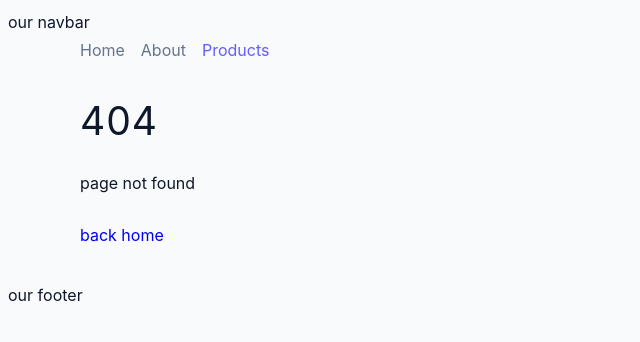
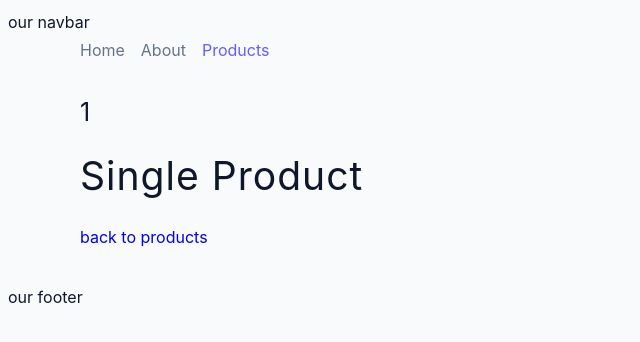
Before and after one commit to Fc0S4b/ReactRout6TutorialJohnSmilga, a React (Create React App) app: page /products/1 in a window 1280 px wide. Before the commit this address had no page. Shown: the top 342 px of the page, without its empty margins (0-640 px from the left). Built offline with nearby package versions, Linux system fonts and the light colour scheme.

Commit message:
url params setup

```diff
--- a/src/App.js
+++ b/src/App.js
@@ -4,7 +4,7 @@
 import Products from './pages/Products';
 import Error from './pages/Error';
 import SharedLayout from './pages/SharedLayout';
-
+import SingleProduct from './pages/SingleProduct';
 function App() {
   return (
     <BrowserRouter>
@@ -14,6 +14,7 @@
           <Route index element={<Home />} />
           <Route path="about" element={<About />} />
           <Route path="products" element={<Products />} />
+          <Route path="products/:productId" element={<SingleProduct />} />
           <Route path="*" element={<Error />} />
         </Route>
       </Routes>
--- a/src/pages/SingleProduct.js
+++ b/src/pages/SingleProduct.js
@@ -1,7 +1,12 @@
+import { Link, useParams } from 'react-router-dom';
+
 const SingleProduct = () => {
+  const { productId } = useParams();
   return (
-    <section className='section product'>
+    <section className="section product">
+      <h4>{productId}</h4>
       <h2>single product</h2>
+      <Link to="/products">back to products</Link>
     </section>
   );
 };
```
